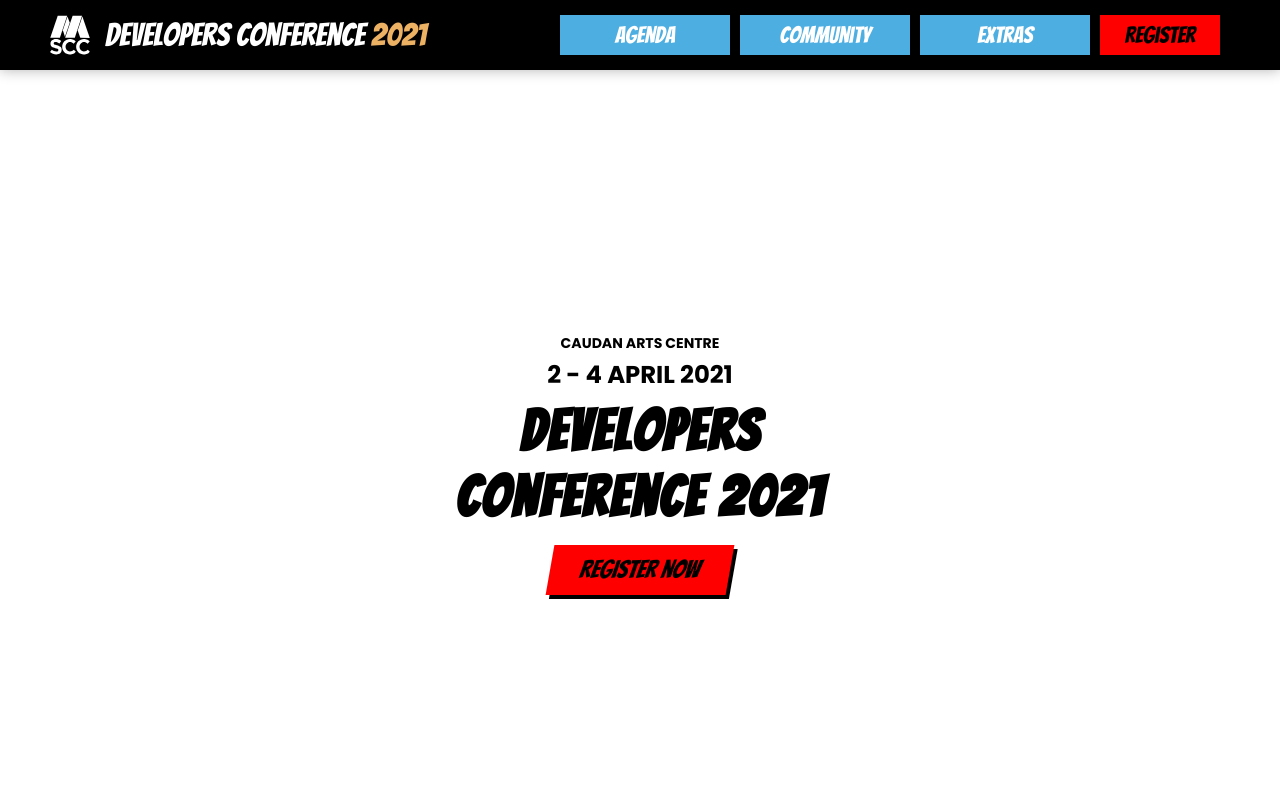
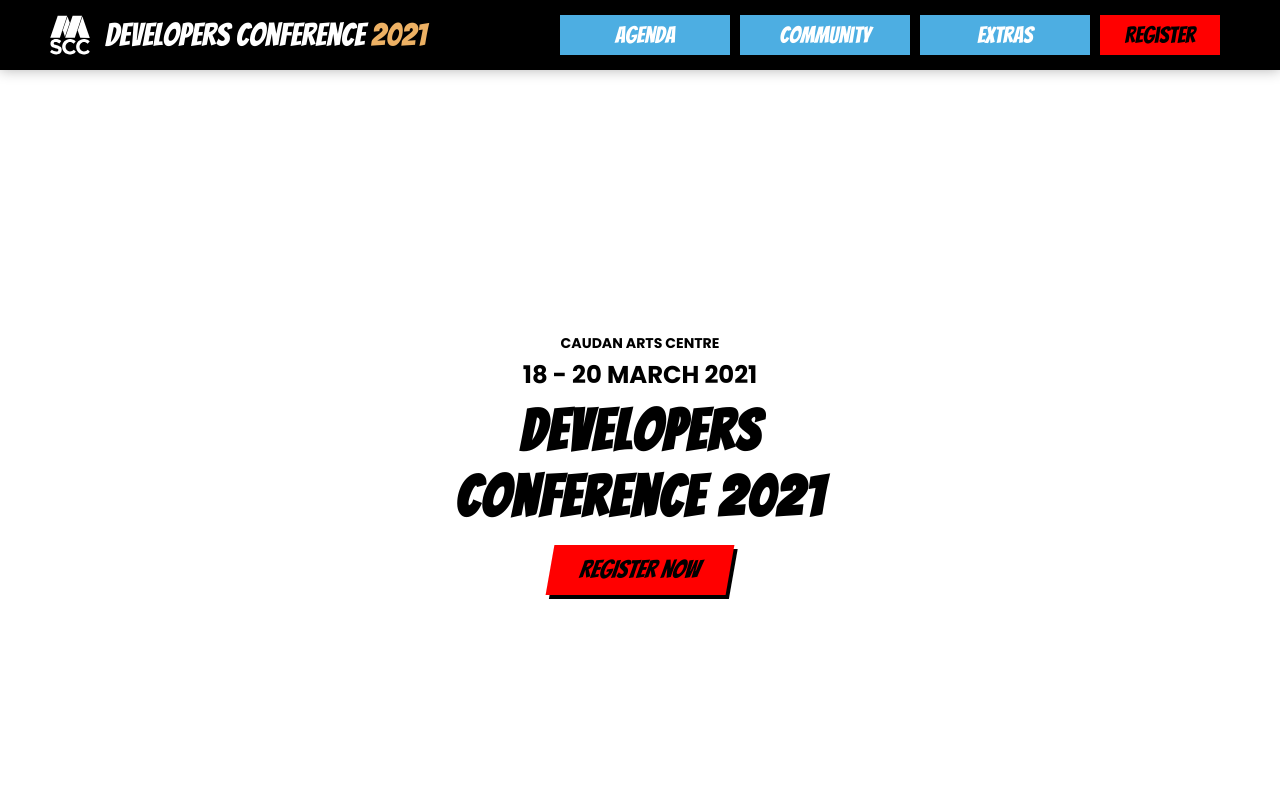
Before and after one commit to mscraftsman/devcon2021-web, a Vue app: page / in a window 1280 px wide. Shown: the top 800 px of the page. Built offline with nearby package versions, Linux system fonts and the light colour scheme; what v-tooltip, vue-js-modal would draw is missing.

Commit message:
🤦‍♂️ correct the conference dates

```diff
--- a/src/components/home/IntroAnimationComponent.vue
+++ b/src/components/home/IntroAnimationComponent.vue
@@ -5,7 +5,7 @@
         class="meta-title"
       >
         <div class="meta-title__location">Caudan Arts Centre</div>
-        <div class="meta-title__period font-black">2 - 4 April 2021</div>
+        <div class="meta-title__period font-black">18 - 20 March 2021</div>
       </div>
       <h1 class="title">
         Developers <span class="text-block">Conference 2021</span>
```
